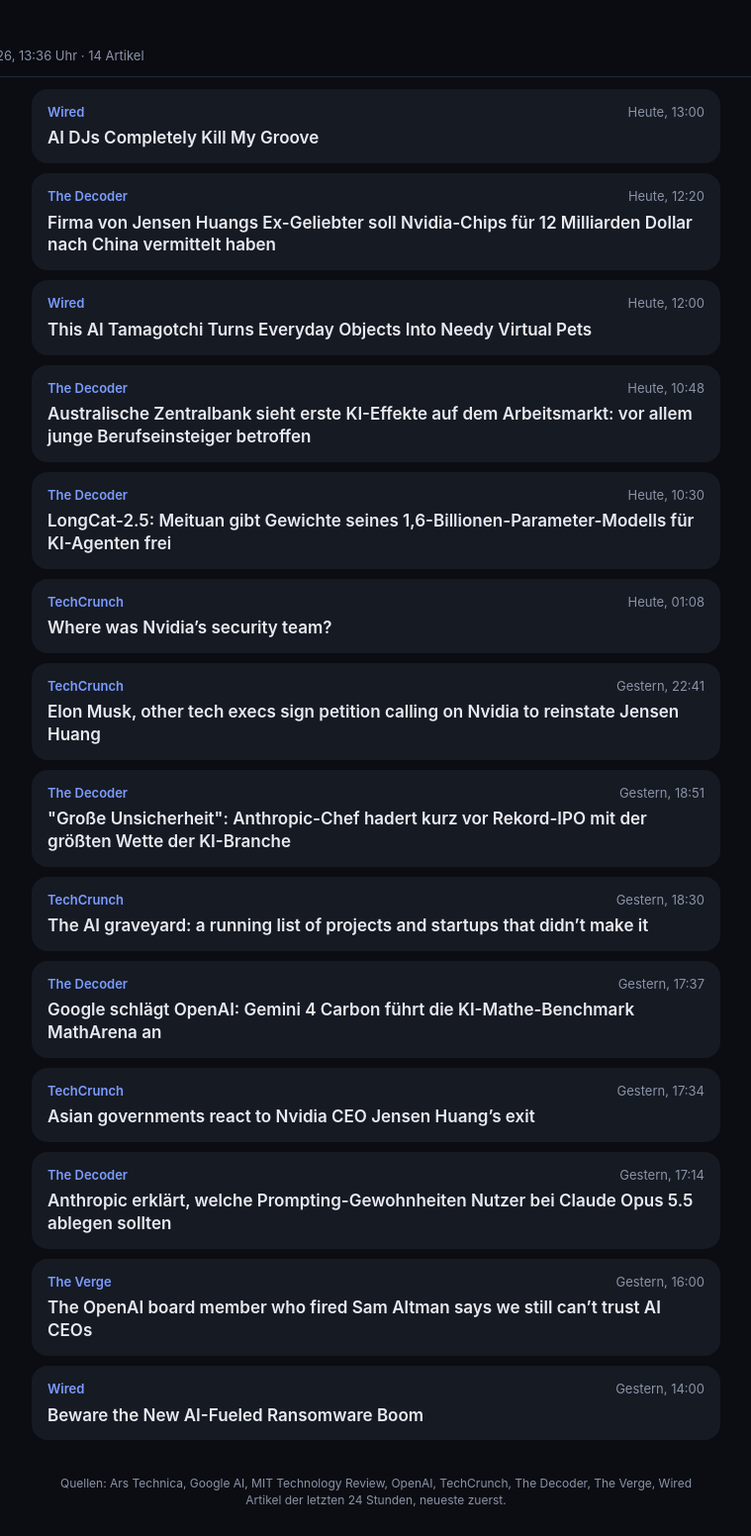
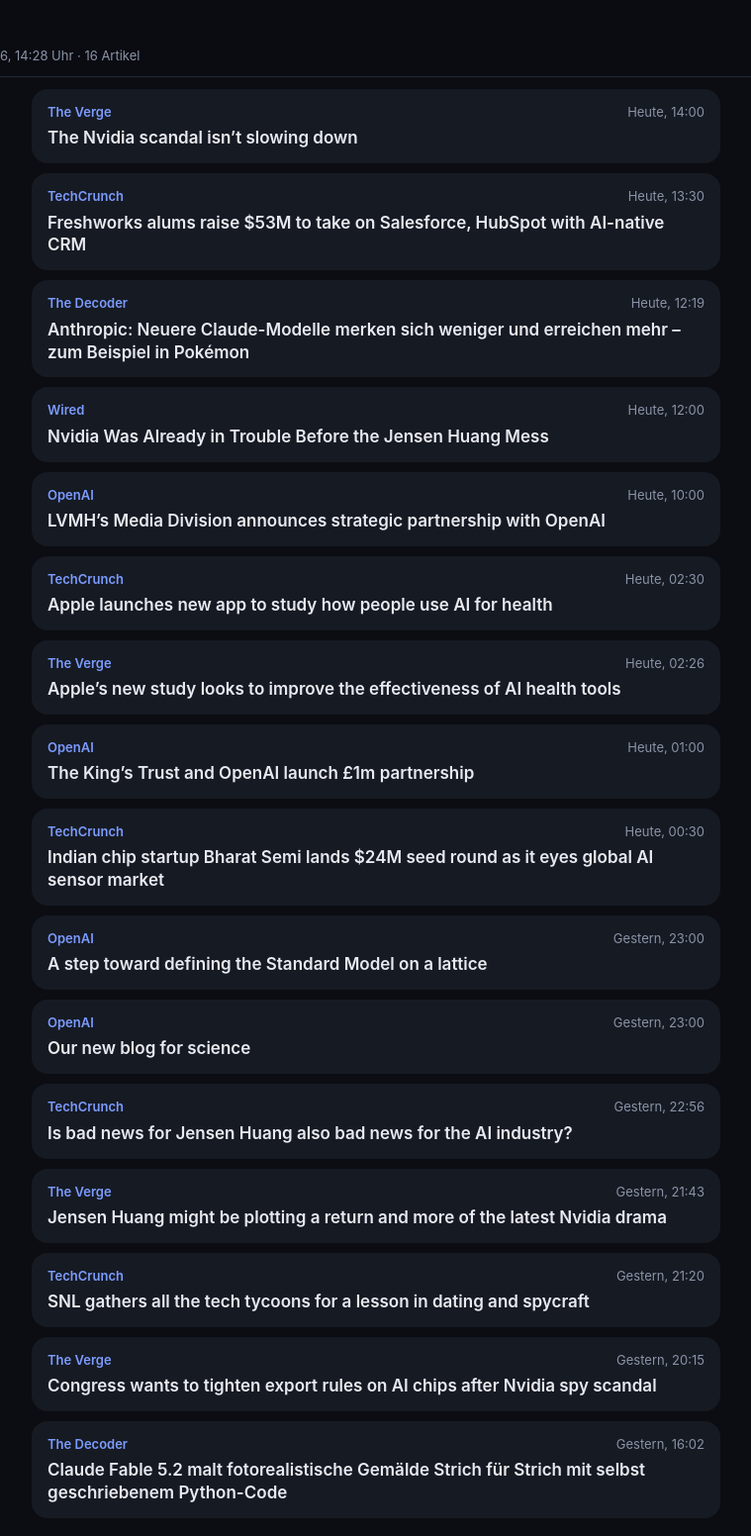
Before and after one commit to hamygif/ki-news, a plain HTML site: page site/index.html in a window 1280 px wide. Shown: the part 11-1563 px from the top of the page at 99% size, without its empty margins (260-1019 px from the left). Drawn offline with Linux system fonts and the light colour scheme.

Commit message:
News-Update 16.11.2026 14:28

```diff
--- a/site/index.html
+++ b/site/index.html
@@ -56,65 +56,73 @@
 <body>
 <header>
   <h1>KI <span>News</span></h1>
-  <div class="updated">Aktualisiert: Sonntag, 15. November 2026, 13:36 Uhr · 14 Artikel</div>
+  <div class="updated">Aktualisiert: Montag, 16. November 2026, 14:28 Uhr · 16 Artikel</div>
 </header>
 <main>
   <ul>
-      <li><a class="card" href="https://www.wired.com/story/ai-djs-completely-kill-my-groove/" target="_blank" rel="noopener">
-        <div class="meta"><span class="src">Wired</span><time datetime="2026-11-15T12:00:00+00:00">Heute, 13:00</time></div>
-        <h2>AI DJs Completely Kill My Groove</h2>
+      <li><a class="card" href="https://www.theverge.com/ai-artificial-intelligence/1031740/jensen-huang-nvidia-scandal-isnt-slowing-down" target="_blank" rel="noopener">
+        <div class="meta"><span class="src">The Verge</span><time datetime="2026-11-16T13:00:00+00:00">Heute, 14:00</time></div>
+        <h2>The Nvidia scandal isn’t slowing down</h2>
       </a></li>
-      <li><a class="card" href="https://the-decoder.de/firma-von-jensen-huangs-ex-geliebter-soll-nvidia-chips-fuer-12-milliarden-dollar-nach-china-vermittelt-haben/" target="_blank" rel="noopener">
-        <div class="meta"><span class="src">The Decoder</span><time datetime="2026-11-15T11:20:12+00:00">Heute, 12:20</time></div>
-        <h2>Firma von Jensen Huangs Ex-Geliebter soll Nvidia-Chips für 12 Milliarden Dollar nach China vermittelt haben</h2>
+      <li><a class="card" href="https://techcrunch.com/2026/11/16/freshworks-alums-raise-53m-to-take-on-salesforce-hubspot-with-ai-native-crm/" target="_blank" rel="noopener">
+        <div class="meta"><span class="src">TechCrunch</span><time datetime="2026-11-16T12:30:00+00:00">Heute, 13:30</time></div>
+        <h2>Freshworks alums raise $53M to take on Salesforce, HubSpot with AI-native CRM</h2>
       </a></li>
-      <li><a class="card" href="https://www.wired.com/story/this-ai-tamagotchi-oats-turns-everyday-objects-into-needy-virtual-pets/" target="_blank" rel="noopener">
-        <div class="meta"><span class="src">Wired</span><time datetime="2026-11-15T11:00:00+00:00">Heute, 12:00</time></div>
-        <h2>This AI Tamagotchi Turns Everyday Objects Into Needy Virtual Pets</h2>
+      <li><a class="card" href="https://the-decoder.de/anthropic-neuere-claude-modelle-merken-sich-weniger-und-erreichen-mehr-zum-beispiel-in-pokemon/" target="_blank" rel="noopener">
+        <div class="meta"><span class="src">The Decoder</span><time datetime="2026-11-16T11:19:48+00:00">Heute, 12:19</time></div>
+        <h2>Anthropic: Neuere Claude-Modelle merken sich weniger und erreichen mehr – zum Beispiel in Pokémon</h2>
       </a></li>
-      <li><a class="card" href="https://the-decoder.de/australische-zentralbank-sieht-erste-ki-effekte-auf-dem-arbeitsmarkt-vor-allem-junge-berufseinsteiger-betroffen/" target="_blank" rel="noopener">
-        <div class="meta"><span class="src">The Decoder</span><time datetime="2026-11-15T09:48:51+00:00">Heute, 10:48</time></div>
-        <h2>Australische Zentralbank sieht erste KI-Effekte auf dem Arbeitsmarkt: vor allem junge Berufseinsteiger betroffen</h2>
+      <li><a class="card" href="https://www.wired.com/story/nvidia-was-already-in-trouble-before-the-jensen-huang-mess/" target="_blank" rel="noopener">
+        <div class="meta"><span class="src">Wired</span><time datetime="2026-11-16T11:00:00+00:00">Heute, 12:00</time></div>
+        <h2>Nvidia Was Already in Trouble Before the Jensen Huang Mess</h2>
       </a></li>
-      <li><a class="card" href="https://the-decoder.de/longcat-2-5-meituan-gibt-gewichte-seines-16-billionen-parameter-modells-fuer-ki-agenten-frei/" target="_blank" rel="noopener">
-        <div class="meta"><span class="src">The Decoder</span><time datetime="2026-11-15T09:30:06+00:00">Heute, 10:30</time></div>
-        <h2>LongCat-2.5: Meituan gibt Gewichte seines 1,6-Billionen-Parameter-Modells für KI-Agenten frei</h2>
+      <li><a class="card" href="https://openai.com/index/lvmh-media-division-partnership" target="_blank" rel="noopener">
+        <div class="meta"><span class="src">OpenAI</span><time datetime="2026-11-16T09:00:00+00:00">Heute, 10:00</time></div>
+        <h2>LVMH’s Media Division announces strategic partnership with OpenAI</h2>
       </a></li>
-      <li><a class="card" href="https://techcrunch.com/2026/11/14/where-was-nvidias-security-team/" target="_blank" rel="noopener">
-        <div class="meta"><span class="src">TechCrunch</span><time datetime="2026-11-15T00:08:07+00:00">Heute, 01:08</time></div>
-        <h2>Where was Nvidia’s security team?</h2>
+      <li><a class="card" href="https://techcrunch.com/2026/11/15/apple-launches-new-app-to-study-how-people-use-ai-for-health/" target="_blank" rel="noopener">
+        <div class="meta"><span class="src">TechCrunch</span><time datetime="2026-11-16T01:30:00+00:00">Heute, 02:30</time></div>
+        <h2>Apple launches new app to study how people use AI for health</h2>
       </a></li>
-      <li><a class="card" href="https://techcrunch.com/2026/11/14/elon-musk-other-tech-execs-sign-petition-calling-on-nvidia-to-reinstate-jensen-huang/" target="_blank" rel="noopener">
-        <div class="meta"><span class="src">TechCrunch</span><time datetime="2026-11-14T21:41:22+00:00">Gestern, 22:41</time></div>
-        <h2>Elon Musk, other tech execs sign petition calling on Nvidia to reinstate Jensen Huang</h2>
+      <li><a class="card" href="https://www.theverge.com/tech/1033355/apples-new-study-looks-to-improve-the-effectiveness-of-ai-health-tools" target="_blank" rel="noopener">
+        <div class="meta"><span class="src">The Verge</span><time datetime="2026-11-16T01:26:56+00:00">Heute, 02:26</time></div>
+        <h2>Apple’s new study looks to improve the effectiveness of AI health tools</h2>
       </a></li>
-      <li><a class="card" href="https://the-decoder.de/grosse-unsicherheit-anthropic-chef-hadert-kurz-vor-rekord-ipo-mit-der-groessten-wette-der-ki-branche/" target="_blank" rel="noopener">
-        <div class="meta"><span class="src">The Decoder</span><time datetime="2026-11-14T17:51:17+00:00">Gestern, 18:51</time></div>
-        <h2>&quot;Große Unsicherheit&quot;: Anthropic-Chef hadert kurz vor Rekord-IPO mit der größten Wette der KI-Branche</h2>
+      <li><a class="card" href="https://openai.com/index/the-kings-trust-and-openai" target="_blank" rel="noopener">
+        <div class="meta"><span class="src">OpenAI</span><time datetime="2026-11-16T00:00:00+00:00">Heute, 01:00</time></div>
+        <h2>The King’s Trust and OpenAI launch £1m partnership</h2>
       </a></li>
-      <li><a class="card" href="https://techcrunch.com/2026/11/14/the-ai-graveyard-a-running-list-of-projects-and-startups-that-didnt-make-it/" target="_blank" rel="noopener">
-        <div class="meta"><span class="src">TechCrunch</span><time datetime="2026-11-14T17:30:00+00:00">Gestern, 18:30</time></div>
-        <h2>The AI graveyard: a running list of projects and startups that didn’t make it</h2>
+      <li><a class="card" href="https://techcrunch.com/2026/11/15/indian-chip-startup-bharat-semi-lands-24m-seed-round-as-it-eyes-global-ai-sensor-market/" target="_blank" rel="noopener">
+        <div class="meta"><span class="src">TechCrunch</span><time datetime="2026-11-15T23:30:00+00:00">Heute, 00:30</time></div>
+        <h2>Indian chip startup Bharat Semi lands $24M seed round as it eyes global AI sensor market</h2>
       </a></li>
-      <li><a class="card" href="https://the-decoder.de/google-schlaegt-openai-gemini-4-carbon-fuehrt-die-ki-mathe-benchmark-matharena-an/" target="_blank" rel="noopener">
-        <div class="meta"><span class="src">The Decoder</span><time datetime="2026-11-14T16:37:01+00:00">Gestern, 17:37</time></div>
-        <h2>Google schlägt OpenAI: Gemini 4 Carbon führt die KI-Mathe-Benchmark MathArena an</h2>
+      <li><a class="card" href="https://openai.com/index/step-toward-defining-the-standard-model" target="_blank" rel="noopener">
+        <div class="meta"><span class="src">OpenAI</span><time datetime="2026-11-15T22:00:01+00:00">Gestern, 23:00</time></div>
+        <h2>A step toward defining the Standard Model on a lattice</h2>
       </a></li>
-      <li><a class="card" href="https://techcrunch.com/2026/11/14/asian-governments-react-to-nvidia-ceo-jensen-huangs-exit/" target="_blank" rel="noopener">
-        <div class="meta"><span class="src">TechCrunch</span><time datetime="2026-11-14T16:34:15+00:00">Gestern, 17:34</time></div>
-        <h2>Asian governments react to Nvidia CEO Jensen Huang’s exit</h2>
+      <li><a class="card" href="https://openai.com/index/our-new-blog-for-science" target="_blank" rel="noopener">
+        <div class="meta"><span class="src">OpenAI</span><time datetime="2026-11-15T22:00:00+00:00">Gestern, 23:00</time></div>
+        <h2>Our new blog for science</h2>
       </a></li>
-      <li><a class="card" href="https://the-decoder.de/anthropic-erklaert-welche-prompting-gewohnheiten-nutzer-bei-claude-opus-5-5-ablegen-sollten/" target="_blank" rel="noopener">
-        <div class="meta"><span class="src">The Decoder</span><time datetime="2026-11-14T16:14:56+00:00">Gestern, 17:14</time></div>
-        <h2>Anthropic erklärt, welche Prompting-Gewohnheiten Nutzer bei Claude Opus 5.5 ablegen sollten</h2>
+      <li><a class="card" href="https://techcrunch.com/2026/11/15/is-bad-news-for-jensen-huang-also-bad-news-for-the-ai-industry/" target="_blank" rel="noopener">
+        <div class="meta"><span class="src">TechCrunch</span><time datetime="2026-11-15T21:56:35+00:00">Gestern, 22:56</time></div>
+        <h2>Is bad news for Jensen Huang also bad news for the AI industry?</h2>
       </a></li>
-      <li><a class="card" href="https://www.theverge.com/podcast/1032907/helen-toner-openai-cset-ai-safety-policy-interview" target="_blank" rel="noopener">
-        <div class="meta"><span class="src">The Verge</span><time datetime="2026-11-14T15:00:00+00:00">Gestern, 16:00</time></div>
-        <h2>The OpenAI board member who fired Sam Altman says we still can’t trust AI CEOs</h2>
+      <li><a class="card" href="https://www.theverge.com/tech/1033999/jensen-huang-return-nvidia-megaspeed" target="_blank" rel="noopener">
+        <div class="meta"><span class="src">The Verge</span><time datetime="2026-11-15T20:43:49+00:00">Gestern, 21:43</time></div>
+        <h2>Jensen Huang might be plotting a return and more of the latest Nvidia drama</h2>
       </a></li>
-      <li><a class="card" href="https://www.wired.com/story/beware-the-new-ai-fueled-ransomware-boom/" target="_blank" rel="noopener">
-        <div class="meta"><span class="src">Wired</span><time datetime="2026-11-14T13:00:00+00:00">Gestern, 14:00</time></div>
-        <h2>Beware the New AI-Fueled Ransomware Boom</h2>
+      <li><a class="card" href="https://techcrunch.com/2026/11/15/snl-gathers-all-the-tech-tycoons-for-a-lesson-in-dating-and-spycraft/" target="_blank" rel="noopener">
+        <div class="meta"><span class="src">TechCrunch</span><time datetime="2026-11-15T20:20:57+00:00">Gestern, 21:20</time></div>
+        <h2>SNL gathers all the tech tycoons for a lesson in dating and spycraft</h2>
+      </a></li>
+      <li><a class="card" href="https://www.theverge.com/ai-artificial-intelligence/1033984/congress-export-rules-ai-chips-china" target="_blank" rel="noopener">
+        <div class="meta"><span class="src">The Verge</span><time datetime="2026-11-15T19:15:43+00:00">Gestern, 20:15</time></div>
+        <h2>Congress wants to tighten export rules on AI chips after Nvidia spy scandal</h2>
+      </a></li>
+      <li><a class="card" href="https://the-decoder.de/claude-fable-5-2-malt-fotorealistische-gemaelde-strich-fuer-strich-mit-selbst-geschriebenem-python-code/" target="_blank" rel="noopener">
+        <div class="meta"><span class="src">The Decoder</span><time datetime="2026-11-15T15:02:03+00:00">Gestern, 16:02</time></div>
+        <h2>Claude Fable 5.2 malt fotorealistische Gemälde Strich für Strich mit selbst geschriebenem Python-Code</h2>
       </a></li>
   </ul>
 </main>
```
